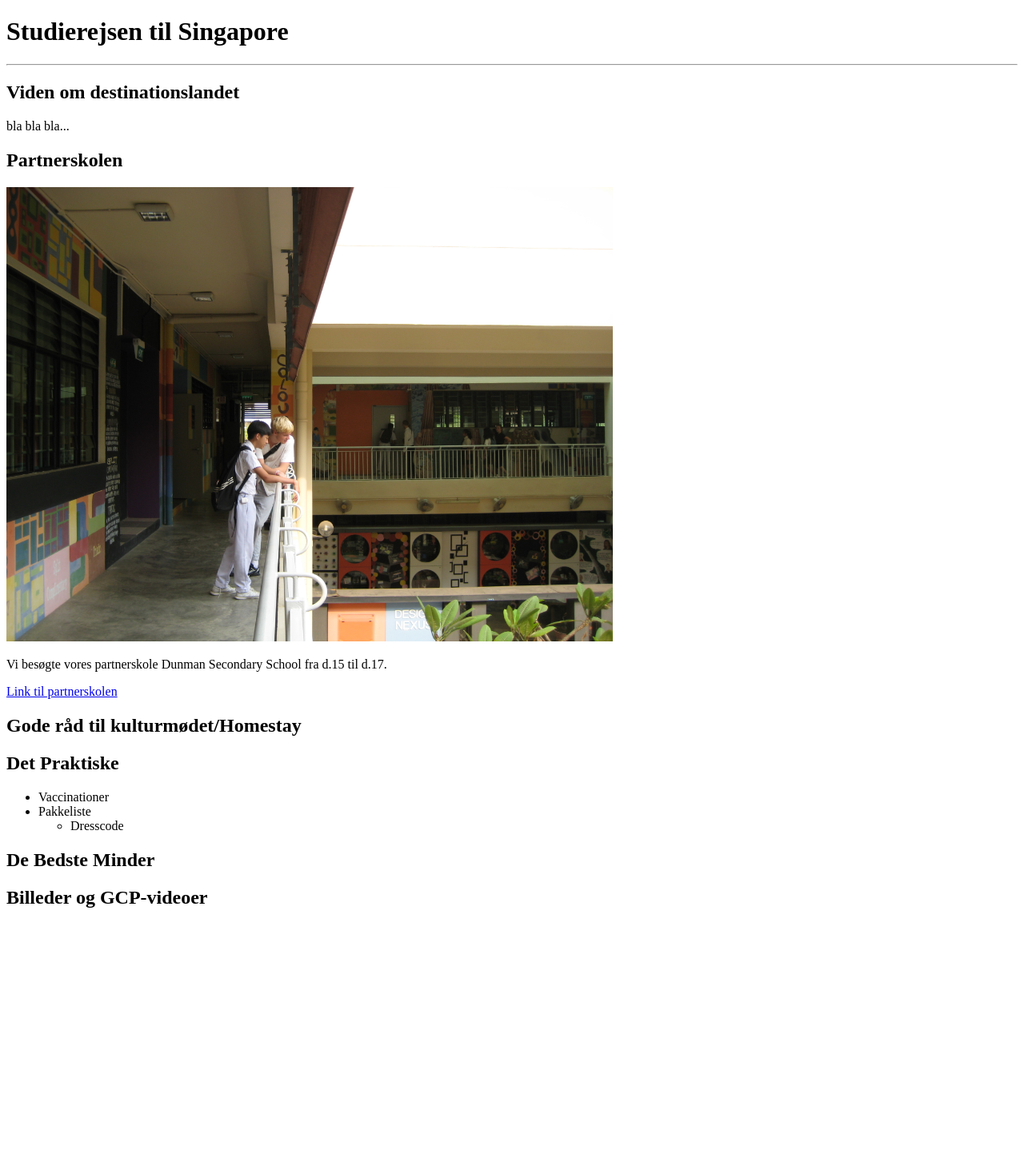
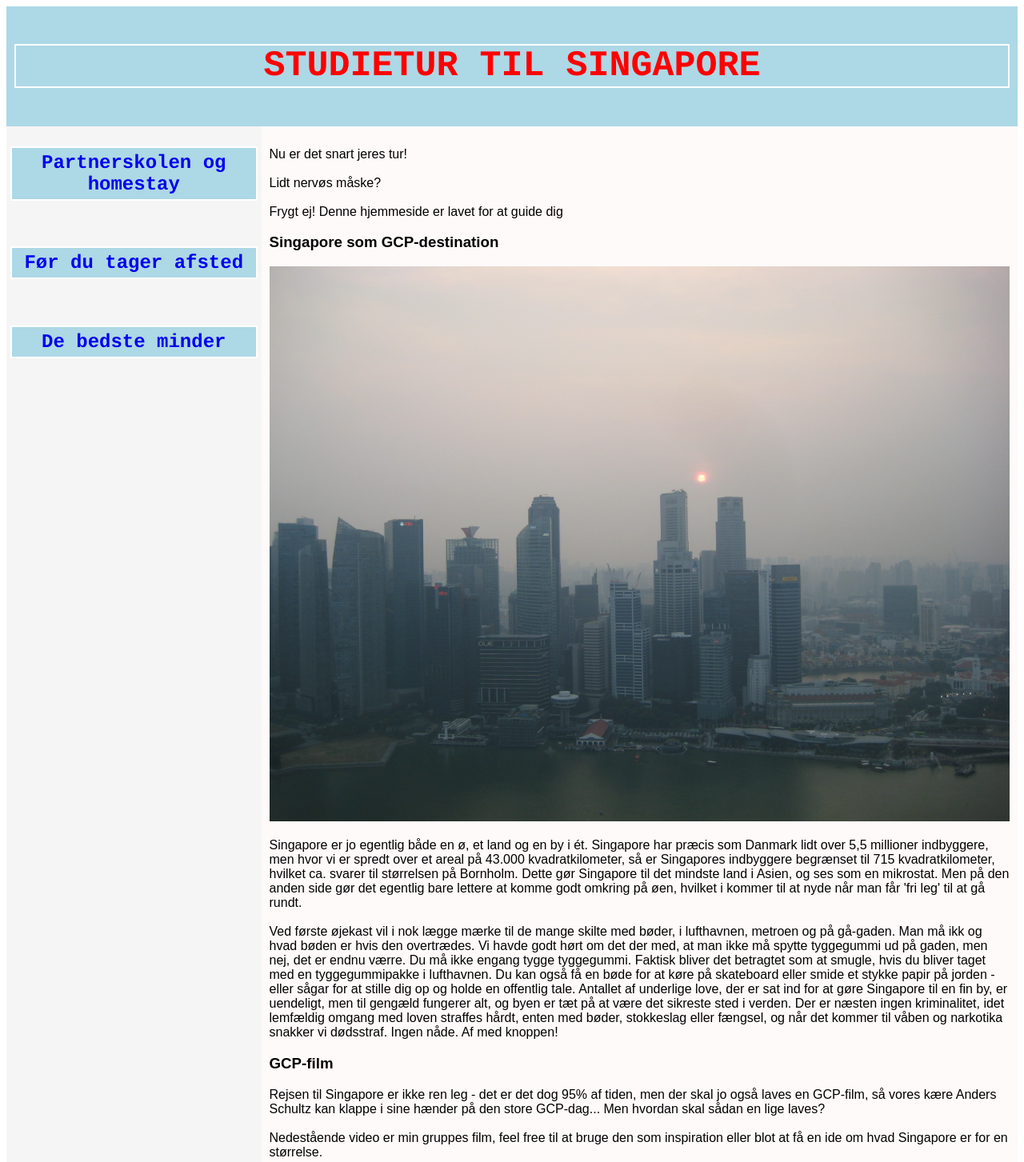
Before and after one commit to mathilde625j/mathilde625j.github.io, a plain HTML site: page index.html in a window 1280 px wide. Shown: the top 1453 px of the page at 80% size. Before the commit the page ends 1156 px from the top, so only its background shows below. Drawn offline with Linux system fonts and the light colour scheme.

Commit message:
Add files via upload

```diff
--- a/index.html
+++ b/index.html
@@ -1,38 +1,134 @@
 <!DOCTYPE html>
-<html>
-  <html lang="da">
+<html lang="da">
 <head>
-  <meta charset="utf-8"/>
-<title>Page Title</title>
+<title>CSS Template</title>
+<meta charset="utf-8">
+<meta name="viewport" content="width=device-width, initial-scale=1">
+<style>
+  h2 {font-family:courier;text-align:center;color:red;border:2px solid white;}
+  h1 {font-Family:arial;}
+  p {font-Family:arial;}
+  .city{
+    background-color: lightblue;
+    color:white;
+    padding:5px;
+  }
+
+* {
+  box-sizing: border-box;
+}
+
+body {
+  font-family: courier;
+}
+
+/* Style the header */
+header {
+  background-color: #ADD8E6;
+  padding: 10px;
+  text-align: center;
+  font-size: 30px;
+  color: white;
+}
+
+/* Container for flexboxes */
+section {
+  display: -webkit-flex;
+  display: flex;
+}
+
+/* Style the navigation menu */
+nav {
+  -webkit-flex: 1;
+  -ms-flex: 1;
+  flex: 1;
+  background-color: #F5F5F5;
+  padding: 5px;
+}
+
+/* Style the list inside the menu */
+nav ul {
+  list-style-type: none;
+  padding: 0;
+}
+
+/* Style the content */
+article {
+  -webkit-flex: 3;
+  -ms-flex: 3;
+  flex: 3;
+  background-color: #FFFAFA;
+  padding: 10px;
+}
+
+/* Style the footer */
+footer {
+  background-color: #ADD8E6;
+  padding: 10px;
+  text-align: center;
+  color: white;
+}
+
+/* Responsive layout - makes the menu and the content (inside the section) sit on top of each other instead of next to each other */
+@media (max-width: 600px) {
+  section {
+    -webkit-flex-direction: column;
+    flex-direction: column;
+  }
+}
+</style>
 </head>
 <body>
 
-<h1>Studierejsen til Singapore</h1>
-  <hr>
+<header>
+  <h2>STUDIETUR TIL SINGAPORE</h2>
+</header>
 
-<h2>Viden om destinationslandet</h2>
-  <p>bla bla bla...</p>
+<section>
+  <nav>
+    <ul>
+      <li><h2 class="city"><a href="side2.html" style="text-decoration:none">Partnerskolen og homestay</a></h2></li>
+      <br>
+      <li><h2 class="city"><a href="side3.html"style="text-decoration:none">Før du tager afsted</a></h2></li>
+      <br>
+      <li><h2 class="city"><a href="side4.html"style="text-decoration:none">De bedste minder</a></h2></li>
+    </ul>
+  </nav>
 
-<h2>Partnerskolen</h2>
-  <img src="billederTilHjemmeside/Singapore_Viktor.jpg" width=60%>
-  <p>Vi besøgte vores partnerskole Dunman Secondary School fra d.15 til d.17.</p>
-  <a href="https://dunmansec.moe.edu.sg">Link til partnerskolen</a>
+  <article>
+    <p>  Nu er det snart jeres tur! <br><br> Lidt nervøs måske? <br><br> Frygt ej! Denne hjemmeside er lavet for at guide dig</p>
+    <h1>Singapore som GCP-destination</h1>
 
-<h2>Gode råd til kulturmødet/Homestay</h2>
+    <img src="billederTilHjemmeside/view.jpg" width=100%>
 
-<h2>Det Praktiske</h2>
+    <p>Singapore er jo egentlig både en ø, et land og en by i ét. Singapore har præcis som Danmark lidt over 5,5 millioner indbyggere,
+      men hvor vi er spredt over et areal på 43.000 kvadratkilometer, så er Singapores indbyggere begrænset til 715 kvadratkilometer,
+      hvilket ca. svarer til størrelsen på Bornholm. Dette gør Singapore til det mindste land i Asien, og ses som en mikrostat.
+      Men på den anden side gør det egentlig bare lettere at komme godt omkring på øen, hvilket i kommer til at nyde når man får 'fri leg' til at gå rundt. <br><br>
+      Ved første øjekast vil i nok lægge mærke til de mange skilte med bøder, i lufthavnen, metroen og på gå-gaden. Man må ikk
 
-  <ul>
-    <li>Vaccinationer</li>
-    <li>Pakkeliste</li>
-    <ul>
-      <li>Dresscode</li>
-    </ul>
-  </ul>
+      og hvad bøden  er hvis den overtrædes. Vi havde godt hørt om det der med, at man ikke må spytte tyggegummi ud på gaden,
+      men nej, det er endnu værre. Du må ikke engang tygge tyggegummi. Faktisk bliver det betragtet som at smugle, hvis du bliver taget med en tyggegummipakke i lufthavnen.
+      Du kan også få en bøde for at køre på skateboard eller smide et stykke papir på jorden - eller sågar for at stille dig op og holde en offentlig tale.
+      Antallet af underlige love, der er sat ind for at gøre Singapore til en fin by, er uendeligt, men til gengæld fungerer alt, og byen er tæt på at være det sikreste sted i verden.
+      Der er næsten ingen kriminalitet, idet lemfældig omgang med loven straffes hårdt, enten med bøder, stokkeslag eller fængsel, og når det kommer til våben og narkotika snakker vi dødsstraf.
+      Ingen nåde. Af med knoppen!
+     </p>
 
-<h2>De Bedste Minder</h2>
+    <h1>GCP-film</h1>
+    <p>Rejsen til Singapore er ikke ren leg - det er det dog 95% af tiden, men der skal jo også laves en GCP-film,
+        så vores kære Anders Schultz kan klappe i sine hænder på den store GCP-dag... Men hvordan skal sådan en lige laves? <br><br>
+      Nedestående video er min gruppes film, feel free til at bruge den som inspiration eller blot at få en ide om hvad Singapore er for en størrelse.</p>
 
-<h2>Billeder og GCP-videoer</h2>
+    <iframe width="560" height="315" src="https://www.youtube.com/embed/Dr7Das4mCI8" frameborder="0" allow="accelerometer; autoplay; encrypted-media; gyroscope; picture-in-picture" allowfullscreen></iframe>
+
+
+  </article>
+</section>
+
+<footer>
+  <p>Lavet af Mathilde 2017t. All rights reserved. </p>
+</footer>
 
 </body>
 </html>
```
